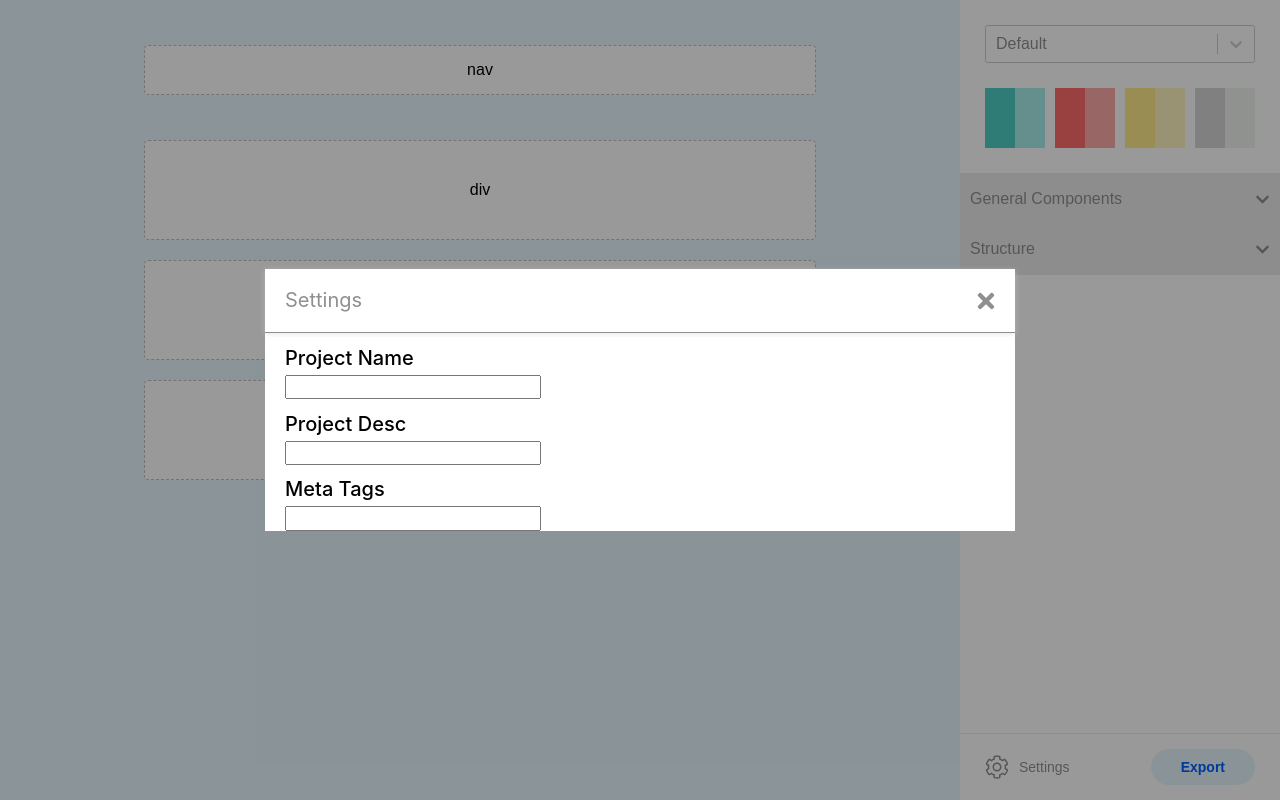
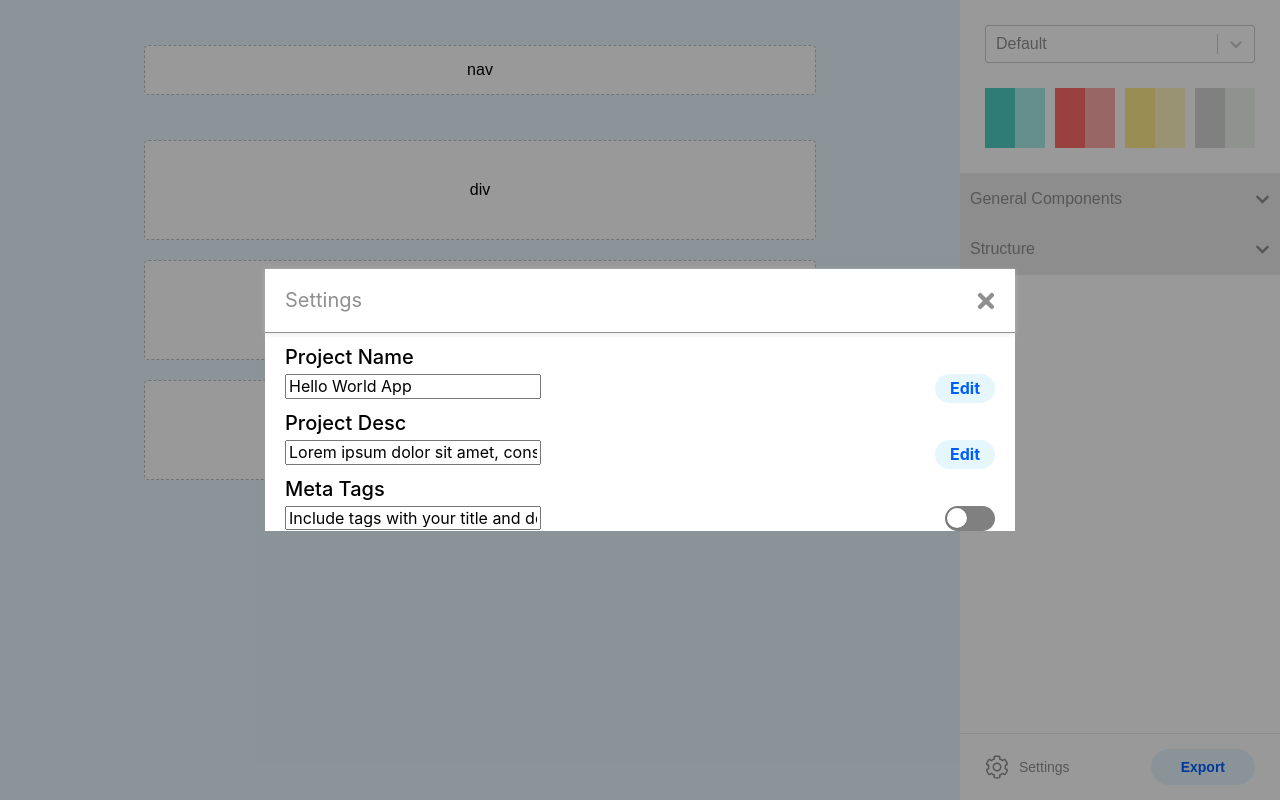
Before and after one commit to juliacodes/Decore, a React (Create React App) app: page /edit/1 in a window 1280 px wide. Both pictures are taken after a click on the element "Settings". Built offline with nearby package versions, Linux system fonts and the light colour scheme; a web font is replaced by a local one.

Commit message:
Added styling to Settings popup in builder

```diff
--- /dev/null
+++ b/src/Components/Switch/Switch.css
@@ -0,0 +1,41 @@
+.react-switch-checkbox {
+    height: 0;
+    width: 0;
+    visibility: hidden;
+  }
+
+  .react-switch-label {
+    display: flex;
+    float: right;
+    align-items: center;
+    justify-content: space-between;
+    cursor: pointer;
+    width: 50px;
+    height: 25px;
+    background: grey;
+    border-radius: 50px;
+    position: relative;
+    transition: background-color .2s;
+  }
+
+  .react-switch-label .react-switch-button {
+    content: '';
+    position: absolute;
+    top: 2px;
+    left: 2px;
+    width: 20px;
+    height: 20px;
+    border-radius: 20px;
+    transition: 0.2s;
+    background: #fff;
+    box-shadow: 0 0 2px 0 rgba(10, 10, 10, 0.29);
+  }
+
+  .react-switch-checkbox:checked + .react-switch-label .react-switch-button {
+    left: calc(100% - 2px);
+    transform: translateX(-100%);
+  }
+
+  .react-switch-label:active .react-switch-button {
+    width: 60px;
+  }
--- /dev/null
+++ b/src/Components/Switch/Switch.js
@@ -0,0 +1,22 @@
+import React from 'react';
+import './Switch.css';
+
+const Switch = () => {
+  return (
+    <>
+      <input
+        className="react-switch-checkbox"
+        id={`react-switch-new`}
+        type="checkbox"
+      />
+      <label
+        className="react-switch-label"
+        htmlFor={`react-switch-new`}
+      >
+        <span className={`react-switch-button`} />
+      </label>
+    </>
+  );
+};
+
+export default Switch;
--- /dev/null
+++ b/src/Components/Switch/index.js
@@ -0,0 +1 @@
+export { default } from './Switch';
--- a/src/views/builder/index.js
+++ b/src/views/builder/index.js
@@ -2,7 +2,9 @@ import React from 'react';
 import Editor from '../../Components/editor';
 import ControlBar from '../../Components/controlBar';
 import Modal from '../../Components/modal';
-import {BuilderWrapper, Heading} from './styles';
+import Switch from '../../Components/Switch'
+import {BuilderWrapper, Heading, Edit} from './styles';
+
 
 
 
@@ -12,9 +14,9 @@ export default class Builder extends React.Component {
 
         this.state = {
             settings: {
-                projectName: '',
-                projectDesc: '',
-                projectMeta: ''
+                projectName: 'Hello World App',
+                projectDesc: 'Lorem ipsum dolor sit amet, consectetur adipiscing elit. Neque, etiam non purus euismod.',
+                projectMeta: 'Include tags with your title and description to help with search engine optimization'
             }
         };
         this.settingsModal = React.createRef();
@@ -42,6 +44,7 @@ export default class Builder extends React.Component {
                     <div>
                         <label htmlFor="projectName">
                            <Heading>Project Name</Heading>
+                           <Edit>Edit</Edit>
                             <input
                                 type="text"
                                 name="projectName"
@@ -54,6 +57,7 @@ export default class Builder extends React.Component {
                     <div>
                         <label htmlFor="projectDesc">
                             <Heading>Project Desc</Heading>
+                            <Edit>Edit</Edit>
                             <input
                                 type="text"
                                 name="projectDesc"
@@ -66,6 +70,7 @@ export default class Builder extends React.Component {
                     <div>
                         <label htmlFor="projectMeta">
                             <Heading>Meta Tags</Heading>
+                            <Switch></Switch>
                             <input
                                 type="text"
                                 name="projectMeta"
--- a/src/views/builder/styles.js
+++ b/src/views/builder/styles.js
@@ -12,3 +12,15 @@ export const Heading = styled.h2`
     font-family: ${FONTS.primary};
     margin-bottom: 5px;
 `;
+
+export const Edit = styled.button`
+    display: inline-block;
+    border: none;
+    background-color: rgba(132, 211, 242, 0.2);
+    padding: 5px 15px;
+    border-radius: 18px;
+    color: ${COLORS.darkBlue};
+    font-weight: bold;
+    cursor: pointer;
+    float: right;
+`;
```
